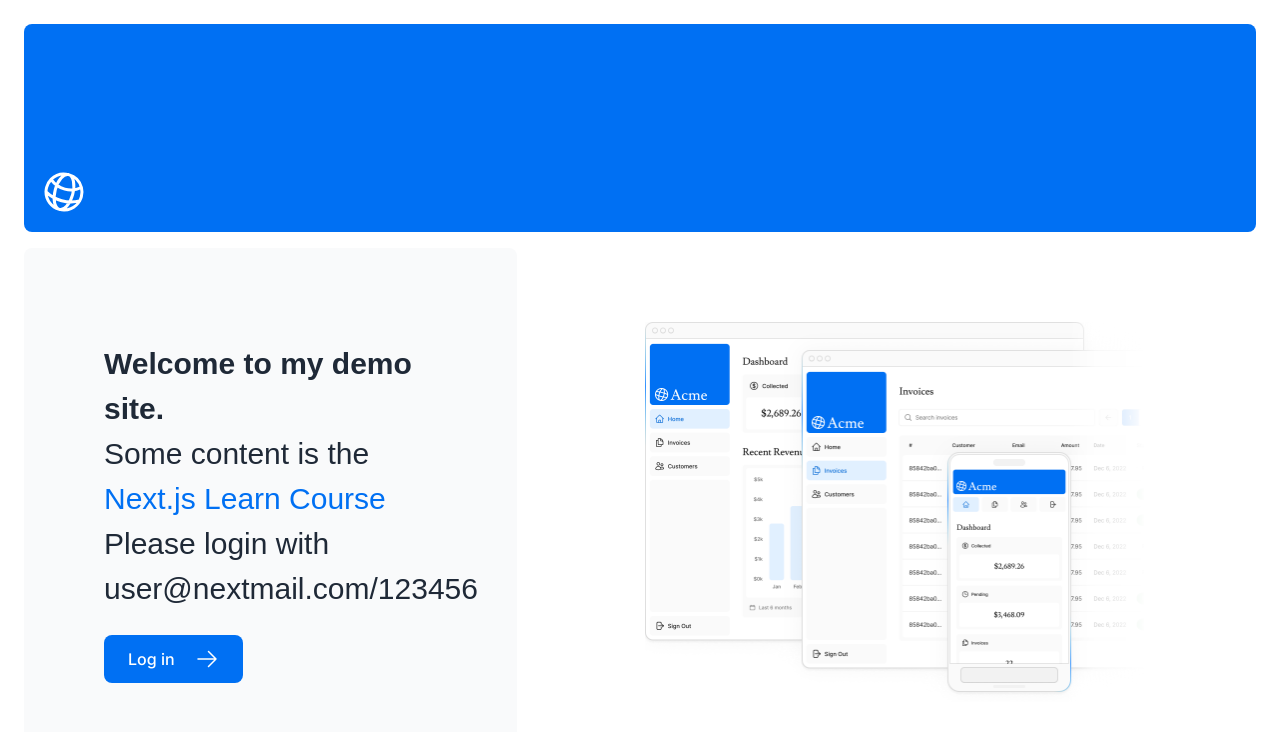
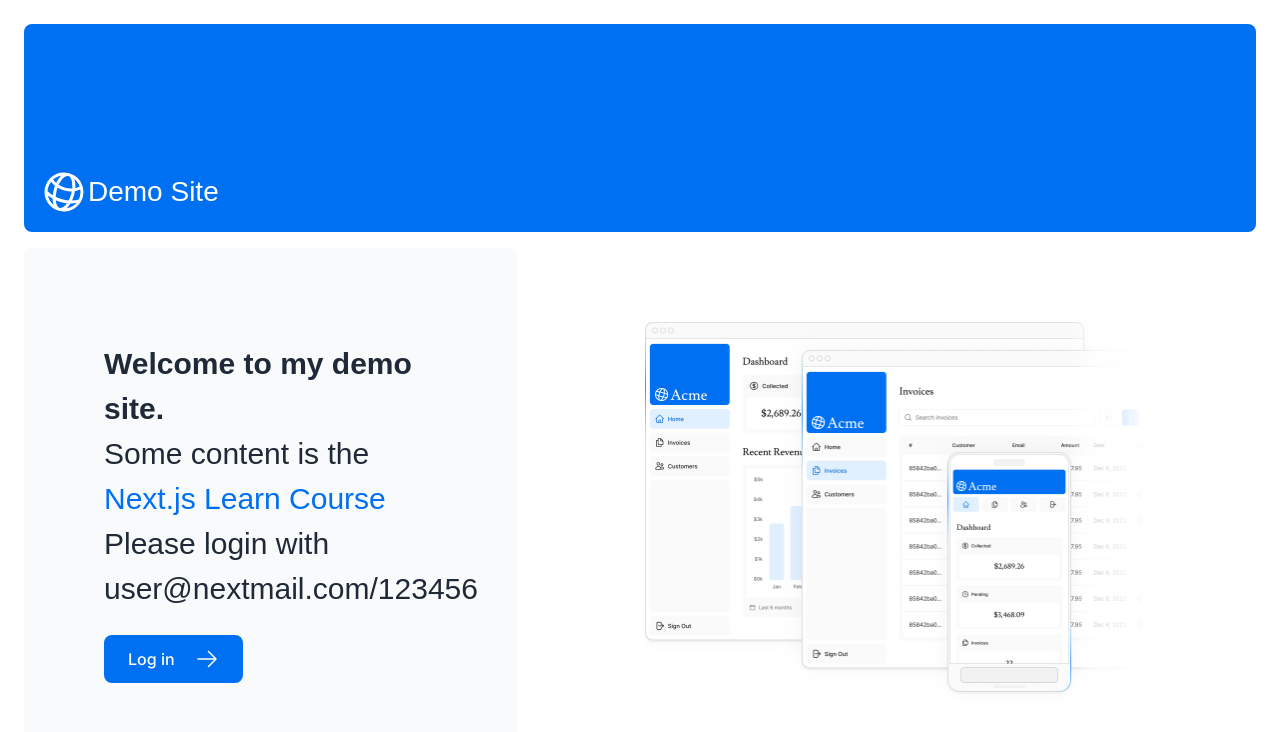
Before and after one commit to monarchfish/nextjs-dashboard, a Next.js app: page / in a window 1280 px wide. Shown: the top 732 px of the page. Built offline with nearby package versions, Linux system fonts and the light colour scheme; a web font is replaced by a local one.

Commit message:
chore: add acemeLogo title

```diff
--- a/app/login/page.tsx
+++ b/app/login/page.tsx
@@ -12,7 +12,7 @@ export default function LoginPage() {
             <div className="relative mx-auto flex w-full max-w-[400px] flex-col space-y-2.5 p-4 md:-mt-32">
                 <div className="flex h-20 w-full items-end rounded-lg bg-blue-500 p-3 md:h-36">
                     <div className="w-full text-white">
-                        <AcmeLogo />
+                        <AcmeLogo title="Demo Site" />
                     </div>
                 </div>
                 <LoginForm />
--- a/app/page.tsx
+++ b/app/page.tsx
@@ -8,7 +8,7 @@ export default function Page() {
   return (
     <main className="flex min-h-screen flex-col p-6">
       <div className="flex h-20 shrink-0 items-end rounded-lg bg-blue-500 p-4 md:h-52">
-        <AcmeLogo />
+        <AcmeLogo title="Demo Site" />
       </div>
       <div className="mt-4 flex grow flex-col gap-4 md:flex-row">
         <div className="flex flex-col justify-center gap-6 rounded-lg bg-gray-50 px-6 py-10 md:w-2/5 md:px-20">
```
